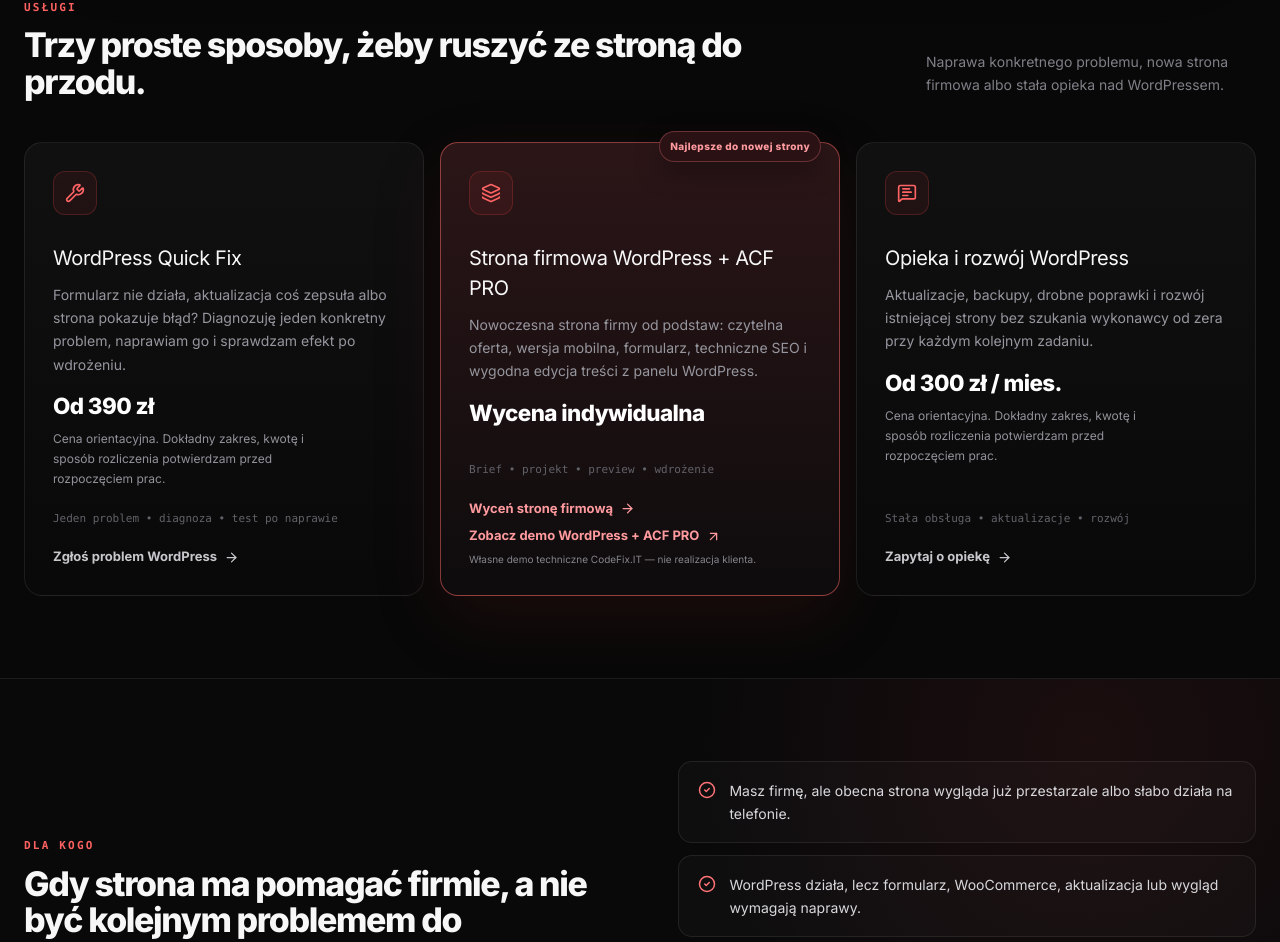
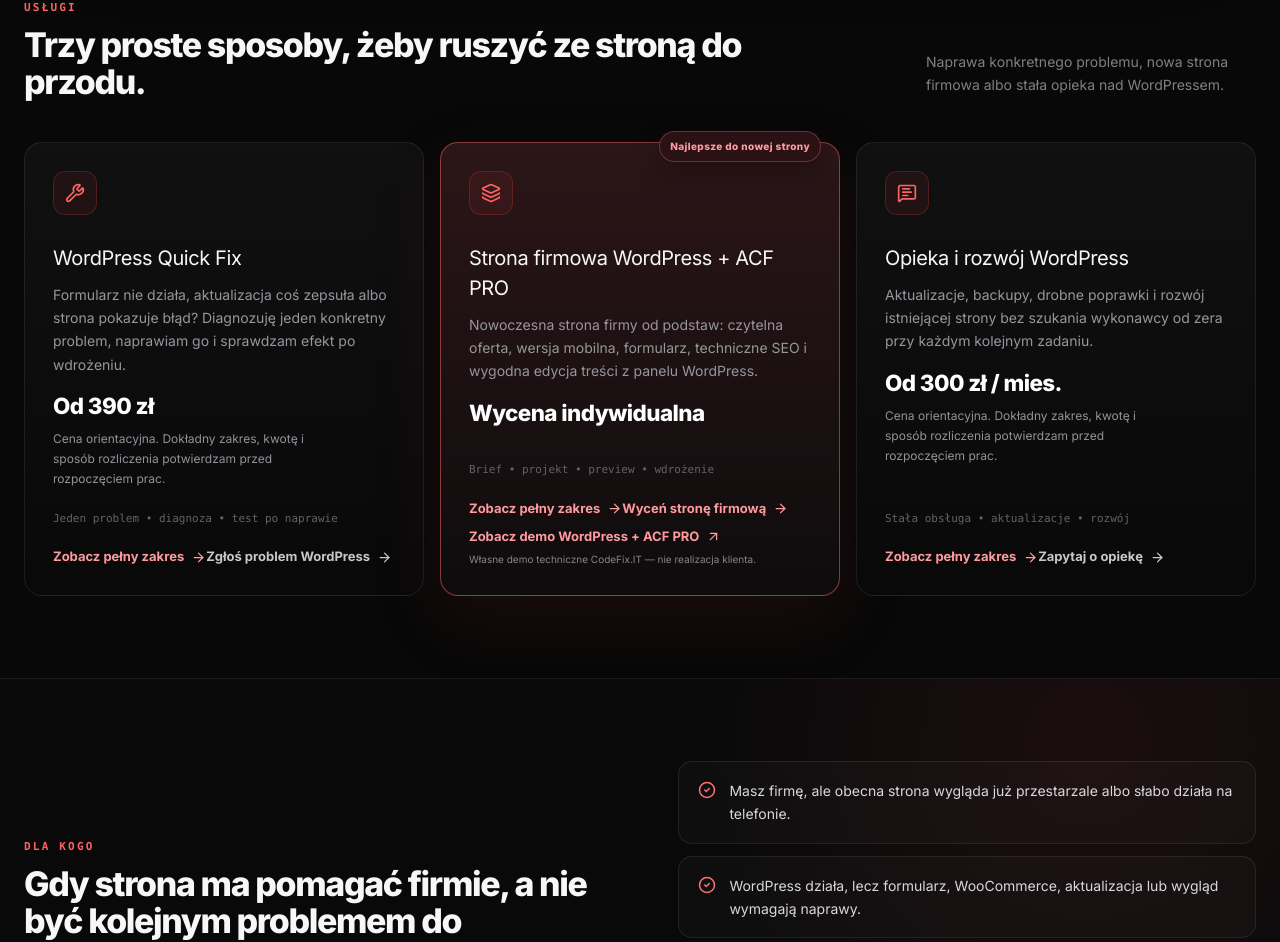
Before and after one commit to wwwCodeFixIT/CodeFix.IT---Portfolio-Short, a React (Vite) app: page / in a window 1280 px wide. Shown: the part 874-1816 px from the top of the page. Built offline with nearby package versions, Linux system fonts and the light colour scheme.

Commit message:
feat(sales): link homepage services to SEO landings

```diff
--- a/src/pages/HomepageV1.tsx
+++ b/src/pages/HomepageV1.tsx
@@ -45,6 +45,7 @@ const services = [
     price: 'Od 390 zł',
     service: quickFixService,
     cta: 'Zgłoś problem WordPress',
+    detailsHref: '/naprawa-wordpress',
   },
   {
     icon: Layers3,
@@ -55,6 +56,7 @@ const services = [
     price: 'Wycena indywidualna',
     service: businessSiteService,
     cta: 'Wyceń stronę firmową',
+    detailsHref: '/strony-wordpress',
   },
   {
     icon: MessageSquareText,
@@ -65,6 +67,7 @@ const services = [
     price: 'Od 300 zł / mies.',
     service: careService,
     cta: 'Zapytaj o opiekę',
+    detailsHref: '/opieka-wordpress',
   },
 ];
 
@@ -393,7 +396,7 @@ export function HomepageV1() {
             </div>
 
             <div className="cf-services-grid">
-              {services.map(({ icon: Icon, title, description, meta, price, service, cta }) => (
+              {services.map(({ icon: Icon, title, description, meta, price, service, cta, detailsHref }) => (
                 <article key={title}
                   className={`cf-service-card${service === businessSiteService ? ' cf-service-card-featured' : ''}`}>
                   {service === businessSiteService && (
@@ -410,11 +413,17 @@ export function HomepageV1() {
                     potwierdzam przed rozpoczęciem prac.
                   </p>}
                   <p className="cf-service-meta">{meta}</p>
-                  <a href="#contact" className="cf-card-link"
-                    onClick={() => chooseService(service)}>
-                    {cta ?? 'Omów zakres'}
-                    <ArrowRight size={15} aria-hidden="true" />
-                  </a>
+                  <div className="cf-service-card-actions">
+                    <a href={detailsHref} className="cf-card-link cf-card-link-secondary">
+                      Zobacz pełny zakres
+                      <ArrowRight size={15} aria-hidden="true" />
+                    </a>
+                    <a href="#contact" className="cf-card-link"
+                      onClick={() => chooseService(service)}>
+                      {cta ?? 'Omów zakres'}
+                      <ArrowRight size={15} aria-hidden="true" />
+                    </a>
+                  </div>
                   {service === businessSiteService && (
                     <div className="cf-service-proof">
                       <a href="https://demo.codefix.it/" target="_blank"
```
